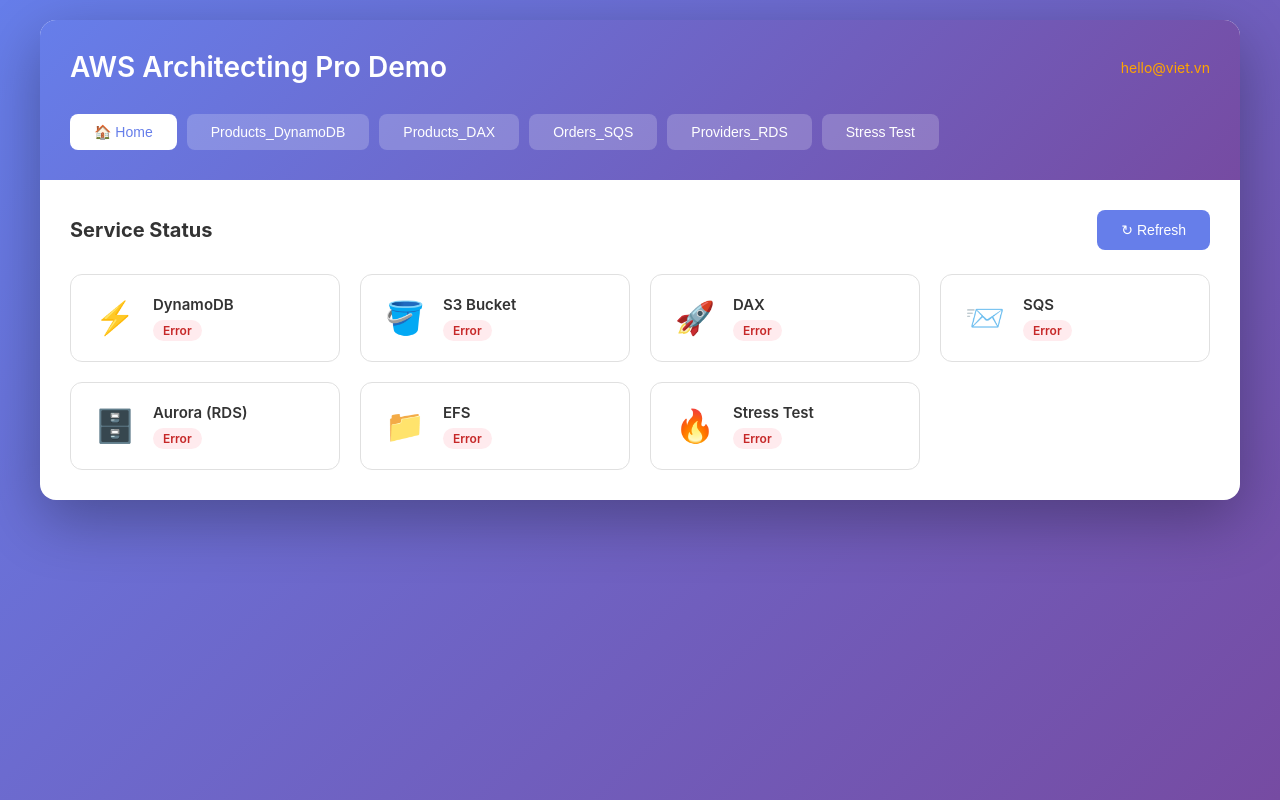
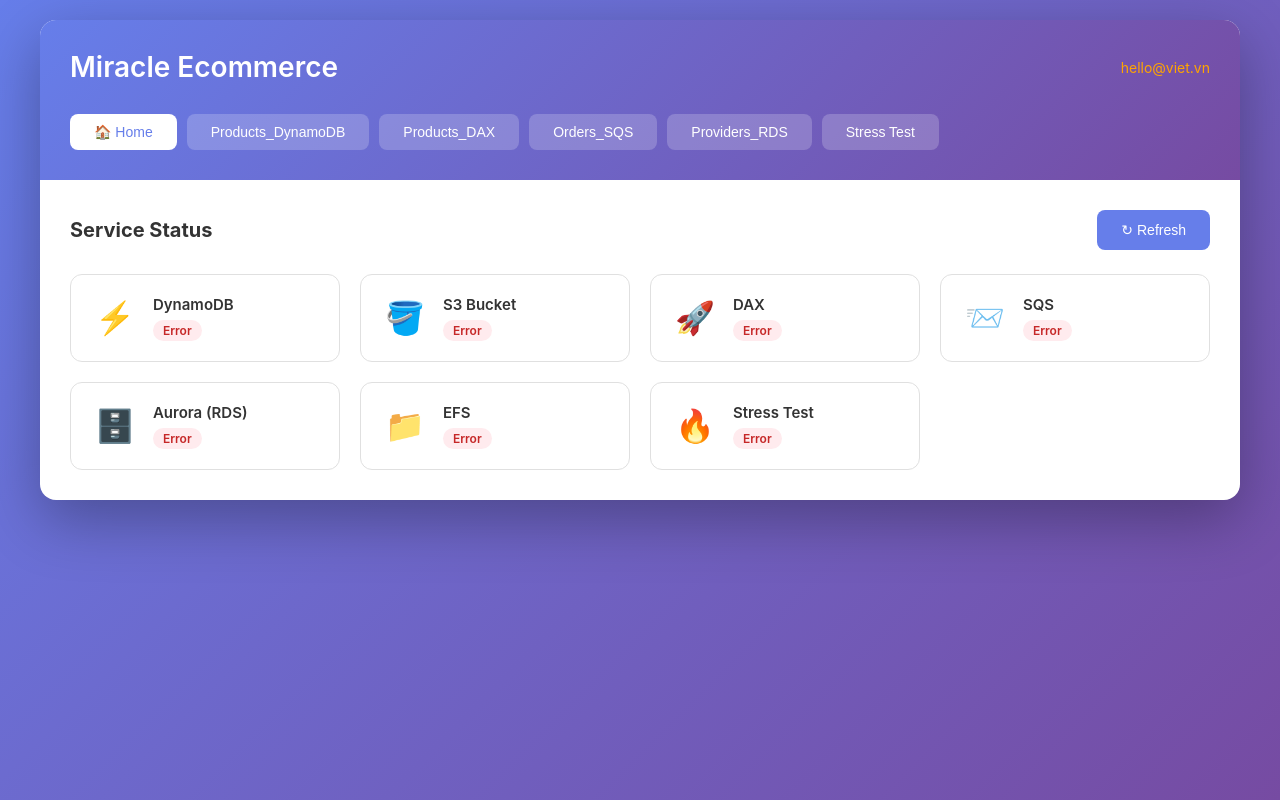
Before and after one commit to vietaws/advanced-architecting, a website: page public/index.html in a window 1280 px wide. Drawn offline with Linux system fonts and the light colour scheme; no server answers.

Commit message:
Viet Tran - hello@viet.vn

```diff
--- a/package.json
+++ b/package.json
@@ -1,5 +1,5 @@
 {
-  "name": "product-provider-app",
+  "name": "ecommerce-demo-app",
   "version": "1.0.0",
   "type": "module",
   "main": "server.js",
--- a/public/index.html
+++ b/public/index.html
@@ -9,7 +9,7 @@
 <body>
     <div class="container">
         <header>
-            <h1>AWS Architecting Pro Demo</h1>
+            <h1>Miracle Ecommerce</h1>
             <!-- <span id="instance-id" style="color:orange;font-size:14px;margin-left:auto;">Loading...</span> -->
              <span id="version-id" style="color:orange;font-size:14px;margin-left:auto;">hello@viet.vn</span>
             <nav>
```
